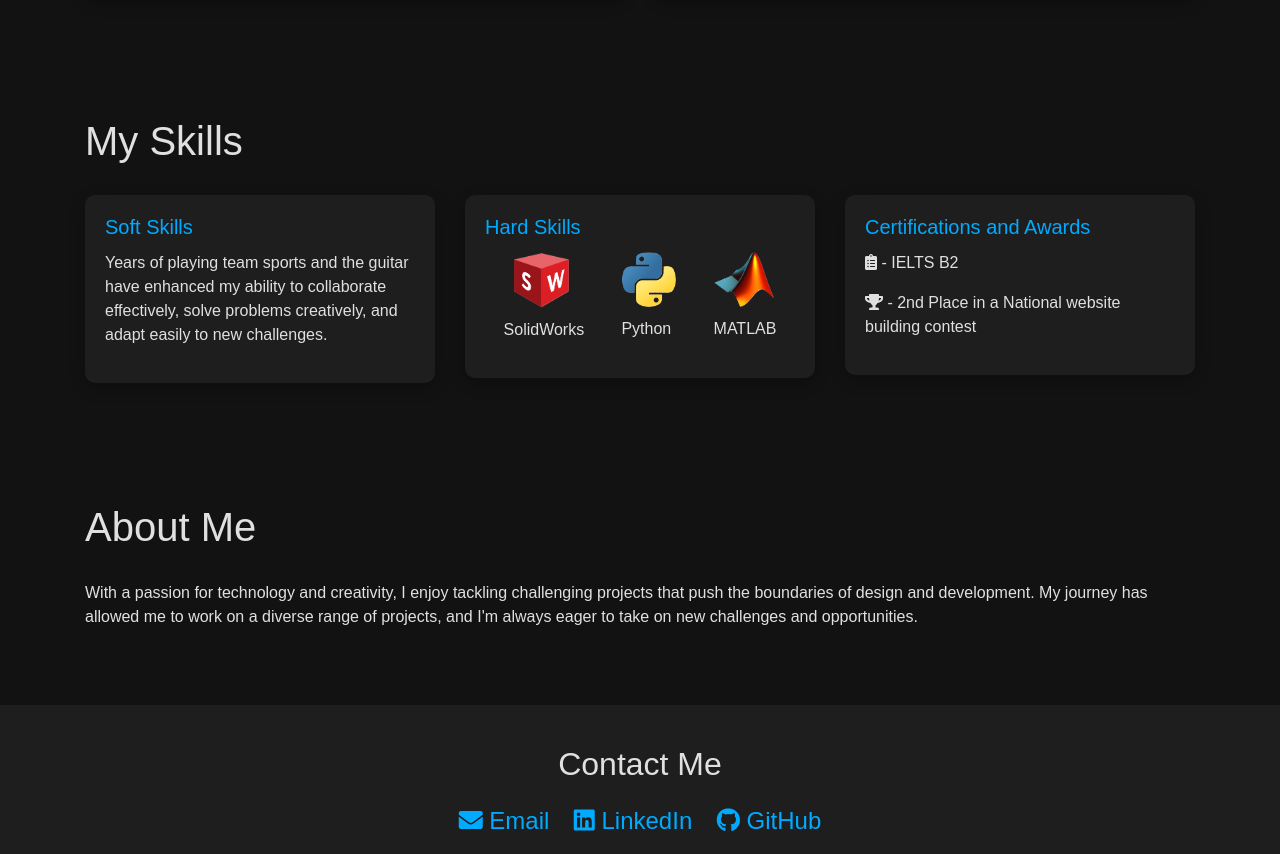
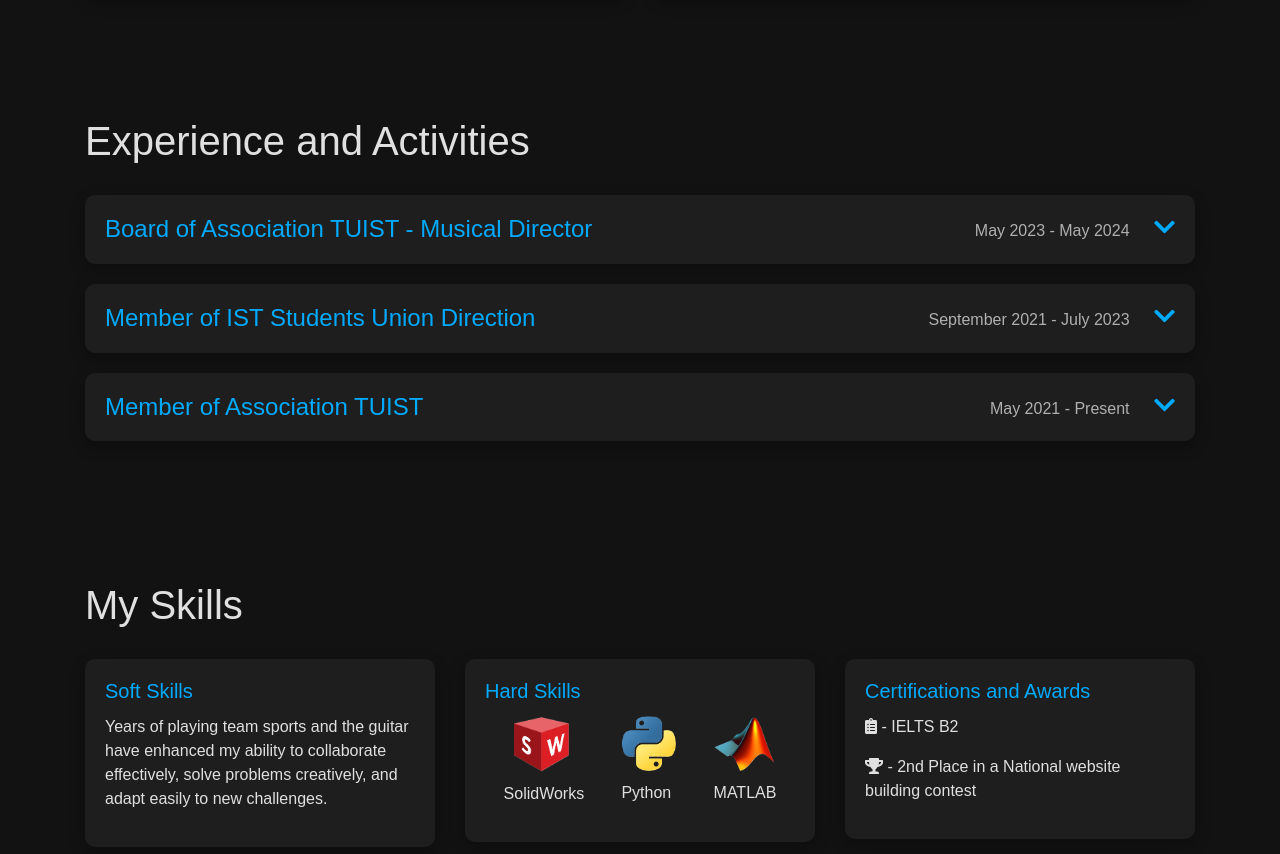
Before and after one commit to rodrigof21/rodrigof21.github.io, a plain HTML site: page index.html in a window 1280 px wide. Shown: the part 1088-1942 px from the top of the page. Drawn offline with nearby package versions, Linux system fonts and the light colour scheme.

Commit message:
minor changes

```diff
--- a/index.html
+++ b/index.html
@@ -16,6 +16,9 @@
         <a class="navbar-brand" href="index.html">My Site</a>
     </nav>
     -->
+
+    <!--JavaScript-->
+    <script src="script.js"></script>
 
     <!-- Hero Section -->
     <div class="hero">
@@ -48,6 +51,57 @@
                             <img src="Images/tecnicoLisboa.png" alt="University Logo" class="mb-3" style="width: 80px;">
                             <h5 class="card-title">Master's in Mechanical Engineering Systems</h5>
                             <p class="card-text">Currently pursuing at Instituto Superior Técnico</p>
+                        </div>
+                    </div>
+                </div>
+            </div>
+        </div>
+    </div>
+
+    <!--Experience Section-->
+    <div class="section">
+        <div class="container">
+            <h2>Experience and Activities</h2>
+            <div class="row">
+                <div class="col-md-12">
+                    <div class="experience-card" onclick="toggleDetails(this)">
+                        <div class="experience-header">
+                            <h5 class="experience-title">Board of Association TUIST - Musical Director</h5>
+                            <div class="experience-date-icon">
+                                <span class="experience-date">May 2023 - May 2024</span>
+                                <i class="fas fa-chevron-down experience-icon"></i>
+                            </div>
+                        </div>
+                        <div class="experience-details">
+                            <p>Detalhes sobre a experiência ou atividade que serão mostrados ao clicar.</p>
+                        </div>
+                    </div>
+                </div>
+                <div class="col-md-12">
+                    <div class="experience-card" onclick="toggleDetails(this)">
+                        <div class="experience-header">
+                            <h5 class="experience-title">Member of IST Students Union Direction</h5>
+                            <div class="experience-date-icon">
+                                <span class="experience-date">September 2021 - July 2023</span>
+                                <i class="fas fa-chevron-down experience-icon"></i>
+                            </div>
+                        </div>
+                        <div class="experience-details">
+                            <p>Mais detalhes sobre esta experiência ou atividade.</p>
+                        </div>
+                    </div>
+                </div>
+                <div class="col-md-12">
+                    <div class="experience-card" onclick="toggleDetails(this)">
+                        <div class="experience-header">
+                            <h5 class="experience-title">Member of Association TUIST</h5>
+                            <div class="experience-date-icon">
+                                <span class="experience-date">May 2021 - Present</span>
+                                <i class="fas fa-chevron-down experience-icon"></i>
+                            </div>
+                        </div>
+                        <div class="experience-details">
+                            <p>Mais detalhes sobre esta experiência ou atividade.</p>
                         </div>
                     </div>
                 </div>
--- /dev/null
+++ b/script.js
@@ -0,0 +1,5 @@
+
+function toggleDetails(element) {
+    const card = element.closest('.experience-card');
+    card.classList.toggle('active');
+}
--- a/styles.css
+++ b/styles.css
@@ -282,3 +282,60 @@ html {
         transform: translateY(-5px);
     }
 }
+
+
+/*Experience Cards Style*/
+
+.experience-card {
+    background-color: #1e1e1e;
+    border: none;
+    border-radius: 10px;
+    box-shadow: 0px 5px 15px rgba(0, 0, 0, 0.3);
+    margin-bottom: 20px;
+    overflow: hidden;
+    transition: max-height 0.4s ease, padding 0.4s ease;
+    cursor: pointer;
+    max-height: 80px; /* Tamanho inicial */
+    padding: 20px;
+    transition: transform 0.3s;
+}
+.experience-card.active {
+    max-height: 300px; /* Tamanho expandido */
+}
+.experience-header {
+    display: flex;
+    justify-content: space-between;
+    align-items: center;
+}
+.experience-title {
+    font-size: 1.5rem;
+    color: #00aaff;
+    margin: 0;
+}
+.experience-date {
+    font-size: 1rem;
+    color: #b0b0b0;
+    margin-right: 20px;
+}
+.experience-details {
+    opacity: 0;
+    max-height: 0;
+    overflow: hidden;
+    transition: opacity 0.4s ease, max-height 0.4s ease;
+}
+.experience-card.active .experience-details {
+    opacity: 1;
+    max-height: 200px;
+}
+.experience-icon {
+    font-size: 1.5rem;
+    color: #00aaff;
+    transition: transform 0.4s ease;
+}
+.experience-card.active .experience-icon {
+    transform: rotate(180deg);
+}
+
+.experience-card:hover {
+    transform: translateY(-5px);
+}
```
